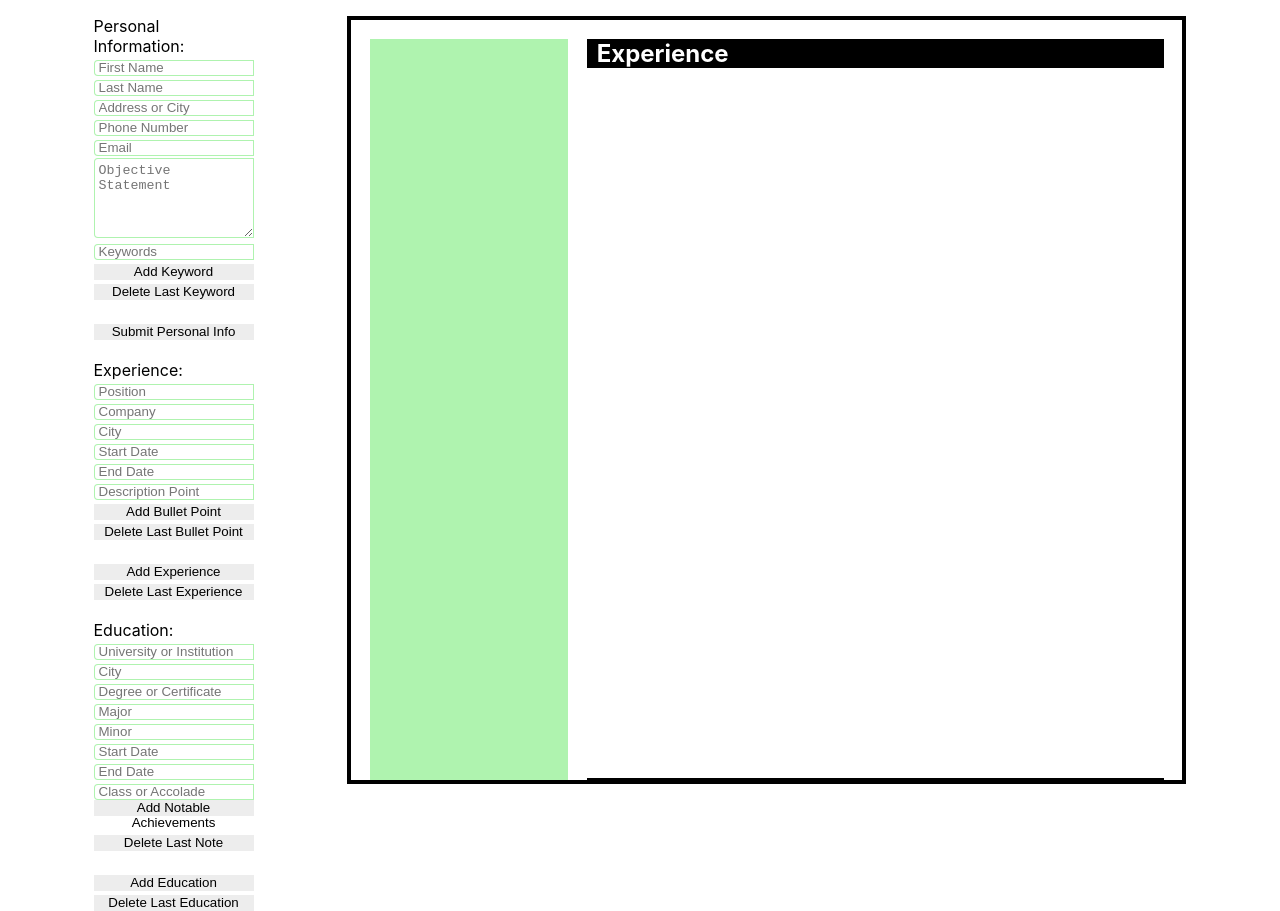
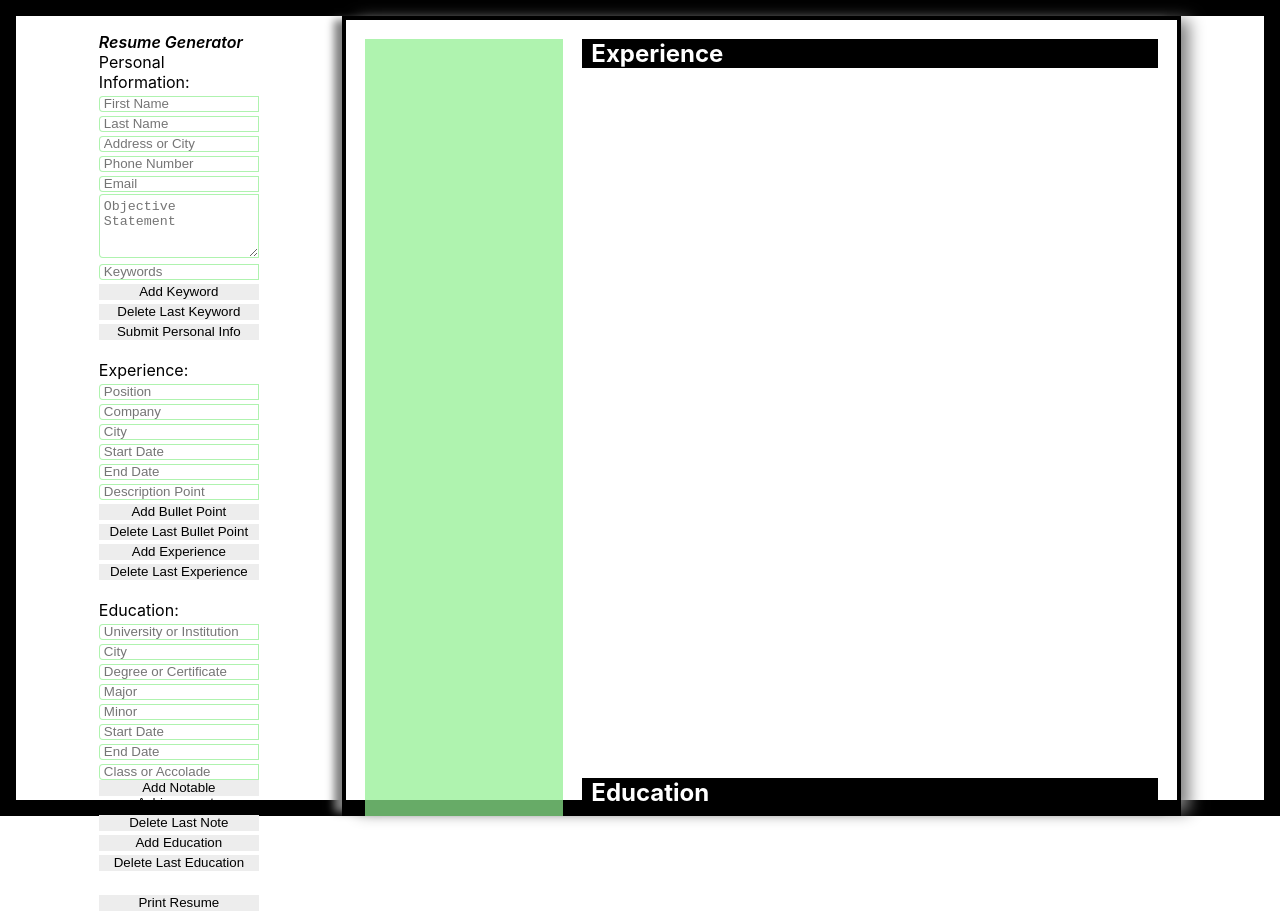
Before and after one commit to mrsashemi/react-cv-project, a React (Create React App) app: page / in a window 1280 px wide. Built offline with nearby package versions, Linux system fonts and the light colour scheme.

Commit message:
Add print functionality and final styles

```diff
--- a/package.json
+++ b/package.json
@@ -9,6 +9,7 @@
     "react": "^18.2.0",
     "react-dom": "^18.2.0",
     "react-edit-text": "^5.0.2",
+    "react-pdf": "^5.7.2",
     "react-scripts": "5.0.1",
     "react-to-print": "^2.14.7",
     "uniqid": "^5.4.0",
--- a/src/App.css
+++ b/src/App.css
@@ -3,18 +3,19 @@
   justify-content: space-evenly;
   align-items: flex-start;
   height: 96vh;
-  padding-top: 2vh;
   padding-bottom: 2vh;
+  border: solid 2vmin black;
 }
 
 .resumeContainer {
   box-sizing: border-box;
-  border: solid black 0.5vmin;
-  height: 96vh;
+  height: 100vh;
   overflow: auto;
+  box-shadow: 12px 0 15px -4px gray, -12px 0 8px -4px gray;
 }
 
 .generatedCV {
+  border: solid black 0.5vmin;
   overflow: auto;
   padding: 0.5cm;
   width: 21cm;
@@ -33,6 +34,7 @@
 
 .CVForm {
   width: 20vmin;
+  padding-top: 2vh;
 }
 
 .sectionTitle {
@@ -94,7 +96,7 @@ form > textarea {
 
 
 form > textarea {
-  height: 10vmin;
+  height: 8vmin;
   margin-top: 0.25vmin;
   margin-bottom: -0.25vmin;
 }
@@ -112,6 +114,10 @@ button {
   transition: background-color 100ms linear;
   background: #ededed;
   color: #000;
+  width: 20vmin;
+  height: 2vmin;
+  margin: 0;
+  padding: 0;
 }
 
 button:focus {
@@ -175,3 +181,8 @@ li {
   padding: 0;
   margin: 0;
 }
+
+.resumeGenTitle {
+  font-style: italic;
+  font-weight: 600;
+}
--- a/src/App.js
+++ b/src/App.js
@@ -3,6 +3,7 @@ import React, { Component } from 'react';
 import { ExperienceForm, ExperienceInfo } from './components/Experience';
 import { EducationForm, EducationInfo } from './components/Education';
 import { ContactForm, ContactInfo } from './components/Contact';
+import ReactToPrint from 'react-to-print';
 import uniqid from "uniqid";
 
 class App extends Component {
@@ -60,7 +61,6 @@ class App extends Component {
 
   hidden = React.createRef();
   hiddenEdu = React.createRef();
-
 
   //Create handle functions to preview form values in the CV while typing
   handleChange = (e) => {
@@ -350,6 +350,7 @@ class App extends Component {
     return (
       <div className='container'>
         <div className='CVForm'>
+          <div className='resumeGenTitle'>Resume Generator</div>
           <div>
             <ContactForm
               handleChange={this.handleChange}
@@ -381,11 +382,21 @@ class App extends Component {
               deleteEdu={this.deleteEdu}
               education={education}
             />
-          </div>
+          </div><br></br>
+          <ReactToPrint
+            trigger={()=> {
+              return <button>Print Resume</button>
+            }}
+            content= {() => this.componentRef}
+            documentTitle='Resume'
+          />
         </div>
-        <div className='resumeContainer'>
-          <div className='generatedCV' style={{overflowY: 'scroll'}}>
-            <ContactInfo jobSeeker={jobSeeker} keywords={keywords}  />
+        <div className='resumeContainer' >
+          <div className='generatedCV' ref={el => (this.componentRef=el)}>
+            <ContactInfo
+              jobSeeker={jobSeeker}
+              keywords={keywords}
+            />
             <div className='experienceInfo'>
               <h2 className='sectionTitle'>Experience</h2>
               <ExperienceInfo
@@ -408,7 +419,4 @@ class App extends Component {
     );
   }
 }
-
-
-
 export default App;
--- a/src/components/Contact.js
+++ b/src/components/Contact.js
@@ -59,7 +59,7 @@ export class ContactForm extends Component {
                     /><br></br>
 
                     <button onClick={this.props.addKeyword} type="button">Add Keyword</button><br></br>
-                    <button onClick={this.props.deleteKeyword} type="button">Delete Last Keyword</button><br></br><br></br>
+                    <button onClick={this.props.deleteKeyword} type="button">Delete Last Keyword</button><br></br>
                     <button type="submit">{contactText}</button>
                 </form>
             </div>
--- a/src/components/Education.js
+++ b/src/components/Education.js
@@ -75,7 +75,7 @@ export class EducationForm extends Component {
                     /><br></br>
 
                     <button onClick={this.props.addEduNote} type="button">Add Notable Achievements</button><br></br>
-                    <button onClick={this.props.deleteEduNote} type="button">Delete Last Note</button><br></br><br></br>
+                    <button onClick={this.props.deleteEduNote} type="button">Delete Last Note</button><br></br>
                     <button type="submit">Add Education</button><br></br>
                     <button onClick={this.props.deleteEdu} type="button">Delete Last Education</button><br></br>
                 </form>
--- a/src/components/Experience.js
+++ b/src/components/Experience.js
@@ -59,7 +59,7 @@ export class ExperienceForm extends Component {
                     /><br></br>
 
                     <button onClick={this.props.addBullet} type="button">Add Bullet Point</button><br></br>
-                    <button onClick={this.props.deleteBullet} type="button">Delete Last Bullet Point</button><br></br><br></br>
+                    <button onClick={this.props.deleteBullet} type="button">Delete Last Bullet Point</button><br></br>
                     <button type="submit">Add Experience</button><br></br>
                     <button onClick={this.props.deleteExp} type="button">Delete Last Experience</button>
                 </form>
```
Also changed, not shown: 1 other file (tests, documents, lock files or other folders).
